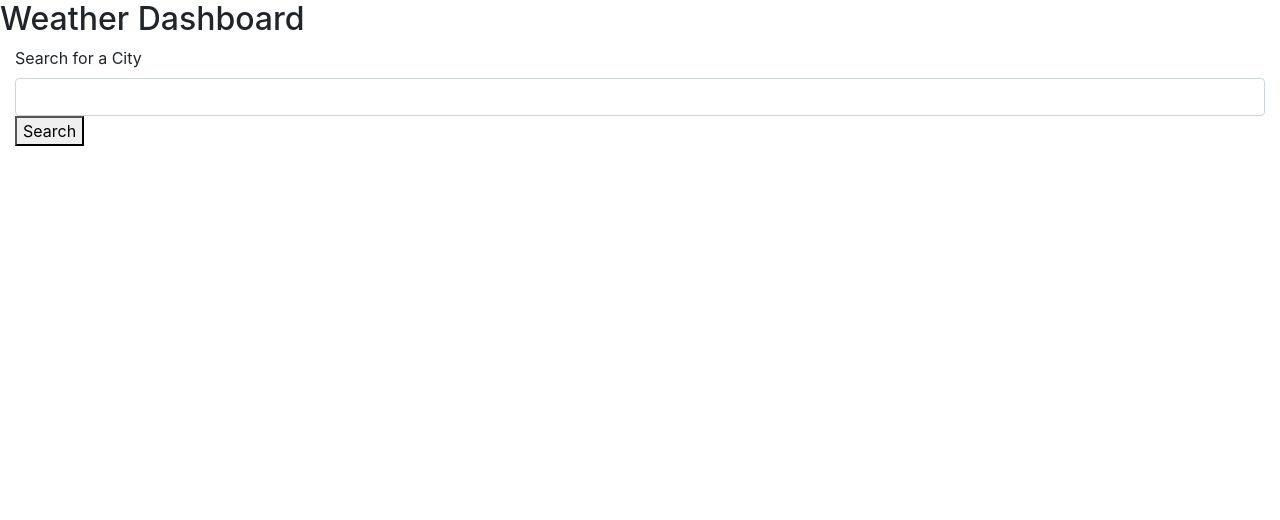
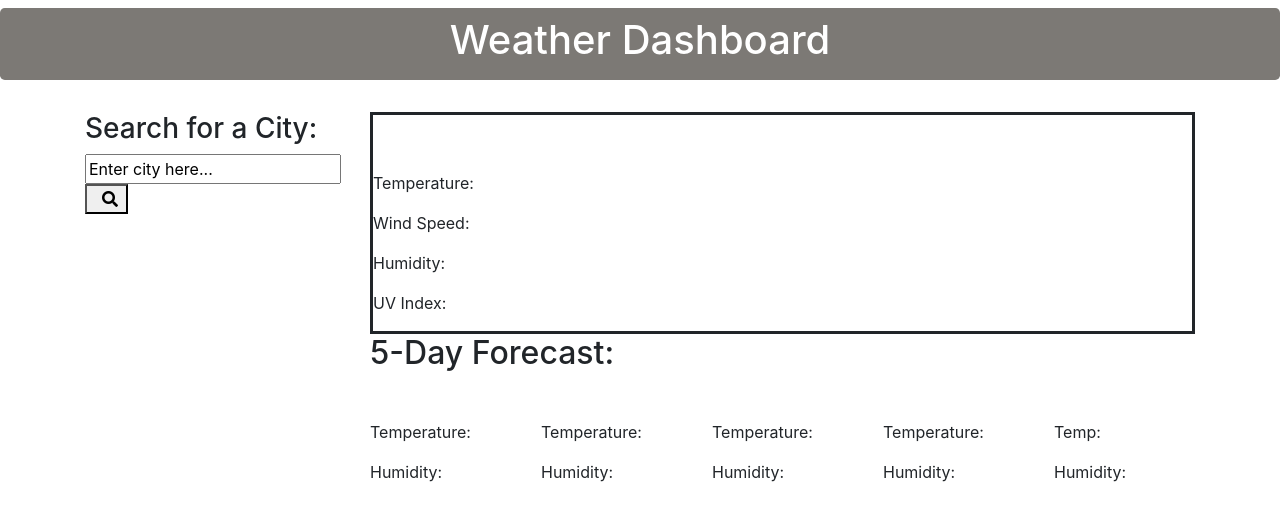
Before and after one commit to mgmedrano/Weather_Dashboard, a plain HTML site: page index.html in a window 1280 px wide. Drawn offline with nearby package versions, Linux system fonts and the light colour scheme; no server answers.

Commit message:
Updated HTML to include 5-day forecast, minimal css, mininimal script

```diff
--- a/index.html
+++ b/index.html
@@ -1,9 +1,10 @@
 <!DOCTYPE html>
 <html lang="en">
+
 <head>
   <meta charset="UTF-8">
-    <meta http-equiv="X-UA-Compatible" content="IE=edge">
   <meta name="viewport" content="width=device-width, initial-scale=1.0">
+  <meta http-equiv="X-UA-Compatible" content="ie=edge">
   <link href="https://fonts.googleapis.com/css?family=IBM+Plex+Sans:400,400i,700&display=swap" rel="stylesheet">
   <link rel="stylesheet" href="https://cdnjs.cloudflare.com/ajax/libs/font-awesome/5.11.2/css/all.min.css">
   <link rel="stylesheet" href="https://cdnjs.cloudflare.com/ajax/libs/twitter-bootstrap/4.5.0/css/bootstrap.min.css">
@@ -11,13 +12,68 @@
   <title>Weather Dashboard</title>
 </head>
 <body>
-    <h2 class="weather"> Weather Dashboard</h2>
-    <div class="container-fluid">
-    <div class="mb-3">
-        <label for="formGroupExampleInput" class="form-label">Search for a City </label>
-        <input type="text" class="form-control" id="formGroupExampleInput">
-        <button id="search">Search</button>
+  <div class="jumbotron container-fluid mt-2 text-center p-2" style="background-color: rgb(124, 121, 117); color: white;">
+    <h1>Weather Dashboard</h1>
   </div>
+
+  <div class="container">
+    <div class="row">
+      <div class="col-3" id="nav">
+        <div id="search">
+          <h3>Search for a City:</h3>
+            <input type="text" placeholder="City" id="search-city" value="Enter city here...">
+            <button class="search col-sm-2"><i class="fas fa-search"></i></button>
+            <br>
+    </div>
+
+    <div id="past-searches"></div>
+      </div>
+
+    <div class="col-9" id="content">
+      <div id="weatherDisplay">
+        <h1><span id="city"></span> <img id="weather-image" src=""> <span id="date"></span></h1>
+          <p>Temperature: <span id="temp"></span></p>
+          <p>Wind Speed: <span id="windSpeed"></span></p>
+          <p>Humidity: <span id="humidity"></span></p>
+          <p>UV Index: <span id="uvIndex"></span></p>
+    </div>
+
+    <h2>5-Day Forecast:</h2>
+
+    <div class="row row-cols-5" id="forecast">
+      <div class="col" id="fore1">
+          <p><img id="foreImage1" src=""> <span id="fore1"></span></p>
+          <p>Temperature: <span id="temp1"></span></p>
+          <p>Humidity: <span id="humid1"></span></p>
+    </div>
+
+      <div class="col" id="fore2">
+          <p><img id="foreImage2" src=""> <span id="fore2"></span></p>
+          <p>Temperature: <span id="temp2"></span></p>
+          <p>Humidity: <span id="humid2"></span></p>
+      </div>
+
+      <div class="col" id="fore3">
+          <p><img id="foreImage3" src=""> <span id="fore3"></span></p>
+          <p>Temperature: <span id="temp3"></span></p>
+          <p>Humidity: <span id="humid3"></span></p>
+      </div>
+
+      <div class="col" id="fore4">
+          <p><img id="foreImage4" src=""> <span id="fore4"></span></p>
+          <p>Temperature: <span id="temp4"></span></p>
+          <p>Humidity: <span id="humid4"></span></p>
+      </div>
+
+      <div class="col" id="fore5">
+          <p><img id="foreImage5" src=""> <span id="fore5"></span></p>
+          <p>Temp: <span id="temp5"></span></p>
+          <p>Humidity: <span id="humid5"></span></p>
+        </div>
+    </div>
+  </div>
+</div>
+</div>
+  <script src="./script.js"></script>
 </body>
-<script src="./script.js"></script>
 </html>
--- a/script.js
+++ b/script.js
@@ -1,8 +1,11 @@
-var searchButton = $('search');
-var apiKey = "17fd9562a3e4c868a8c0fe91c54bd5ed";
-var firstCitySearch = "";
-var lastCitySearch = "";
-
-var currentWeather = (Event) = {
-    var city
-}
+  fetch('https://api.openweathermap.org/data/2.5/onecall?lat=33.44&lon=-94.04&exclude=hourly,daily&appid=17fd9562a3e4c868a8c0fe91c54bd5ed', {
+  method: 'GET',
+  credentials: 'same-origin',
+  redirect: 'follow',
+})
+  .then(function (response) {
+    return response.json();
+  })
+  .then(function (data) {
+    console.log(data);
+  });
--- a/style.css
+++ b/style.css
@@ -0,0 +1,3 @@
+#weatherDisplay {
+    border-style: solid;
+}
```
Also changed, not shown: 1 other file. Lines whose indentation alone changed are shown as unchanged.
